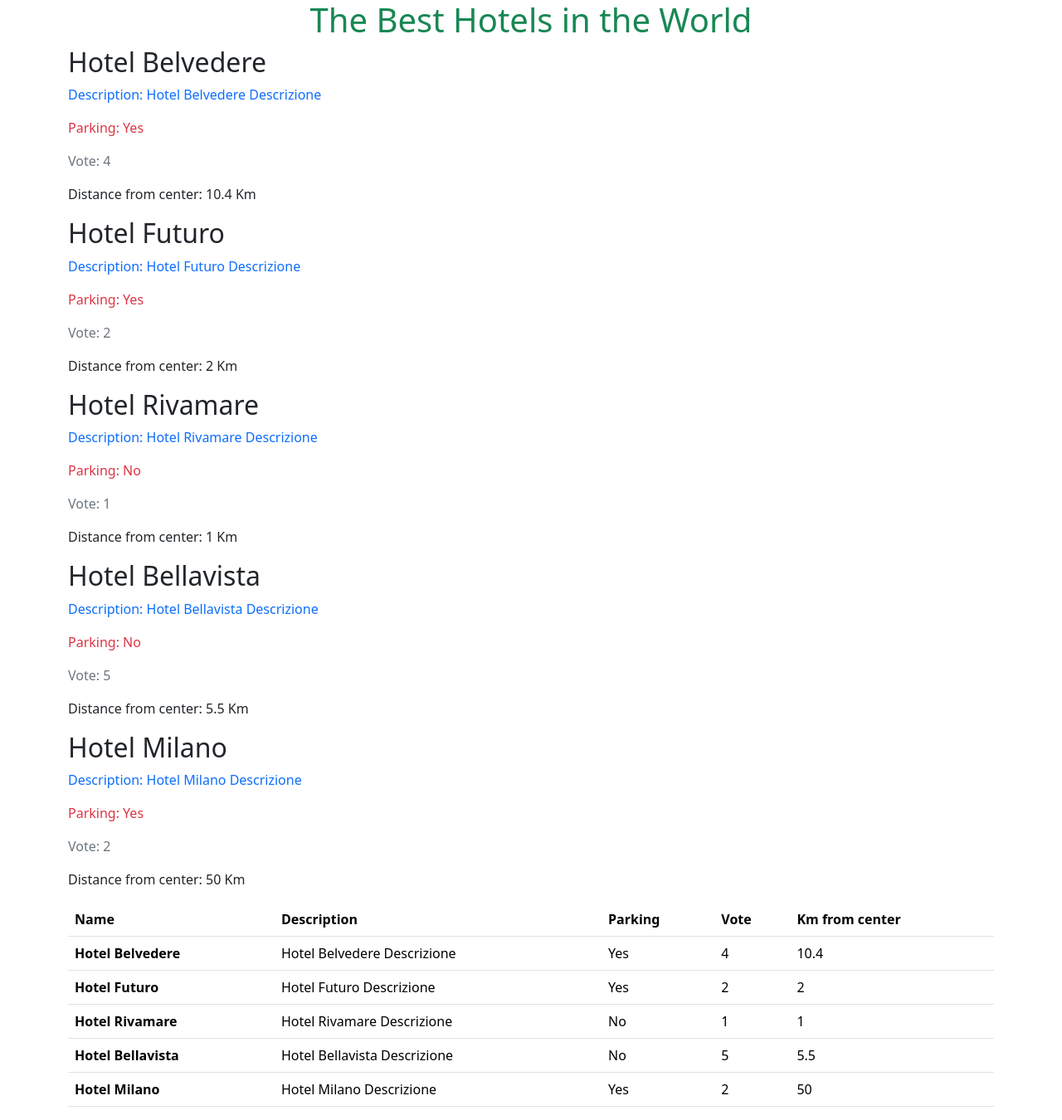
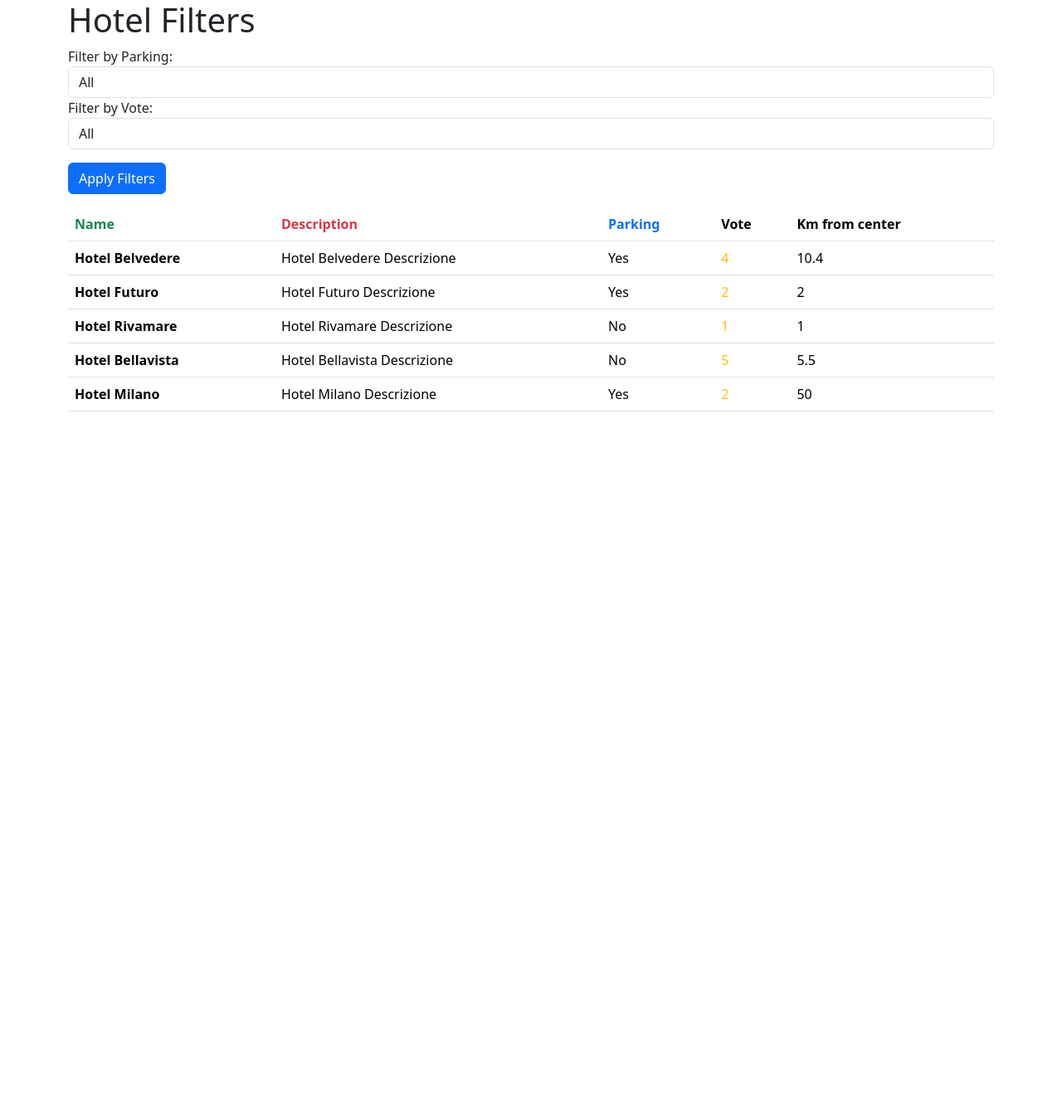
Before and after one commit to luigitarallo/php-hotel, a PHP site: page / in a window 1280 px wide. Shown: the whole page at 83% size. After the commit the page ends 496 px from the top, so only its background shows below. Run offline with PHP 8.4, Linux system fonts and the light colour scheme.

Commit message:
feat: add form in html

```diff
--- a/index.php
+++ b/index.php
@@ -59,31 +59,37 @@ $hotels = [
 
 <body>
     <div class="container">
-        <h1 class="text-center text-success">The Best Hotels in the World</h1>
-        <?php foreach ($hotels as $hotel): ?>
-            <h2>
-                <?php echo $hotel['name']; ?>
-            </h2>
-            <p class="text-primary"> Description:
-                <?php echo $hotel['description']; ?>
-            </p>
-            <p class="text-danger"> Parking:
-                <?php echo $hotel['parking'] ? 'Yes' : 'No'; ?>
-            </p>
-            <p class="text-secondary"> Vote:
-                <?php echo $hotel['vote']; ?>
-            </p>
-            <p> Distance from center:
-                <?php echo $hotel['distance_to_center']; ?> Km
-            </p>
-        <?php endforeach; ?>
-
+        <h1>Hotel Filters</h1>
+        <!-- FORM -->
+        <form method="GET">
+            <div class="form-group">
+                <label for="parking">Filter by Parking:</label>
+                <select name="parking" id="parking" class="form-control">
+                    <option value="">All</option>
+                    <option value="1">With Parking</option>
+                    <option value="0">Without Parking</option>
+                </select>
+            </div>
+            <div class="form-group">
+                <label for="vote">Filter by Vote:</label>
+                <select name="vote" id="vote" class="form-control">
+                    <option value="">All</option>
+                    <option value="1">1 Star</option>
+                    <option value="2">2 Stars</option>
+                    <option value="3">3 Stars</option>
+                    <option value="4">4 Stars</option>
+                    <option value="5">5 Stars</option>
+                </select>
+            </div>
+            <button type="submit" class="btn btn-primary my-3">Apply Filters</button>
+        </form>
+        <!-- TABLE -->
         <table class="table">
             <thead>
                 <tr>
-                    <th scope="col">Name</th>
-                    <th scope="col">Description</th>
-                    <th scope="col">Parking</th>
+                    <th scope="col" class="text-success">Name</th>
+                    <th scope="col" class="text-danger">Description</th>
+                    <th scope="col" class="text-primary">Parking</th>
                     <th scope="col">Vote</th>
                     <th scope="col">Km from center</th>
                 </tr>
@@ -100,7 +106,7 @@ $hotels = [
                         <td>
                             <?php echo $hotel['parking'] ? 'Yes' : 'No'; ?>
                         </td>
-                        <td>
+                        <td class="text-warning">
                             <?php echo $hotel['vote']; ?>
                         </td>
                         <td>
```
